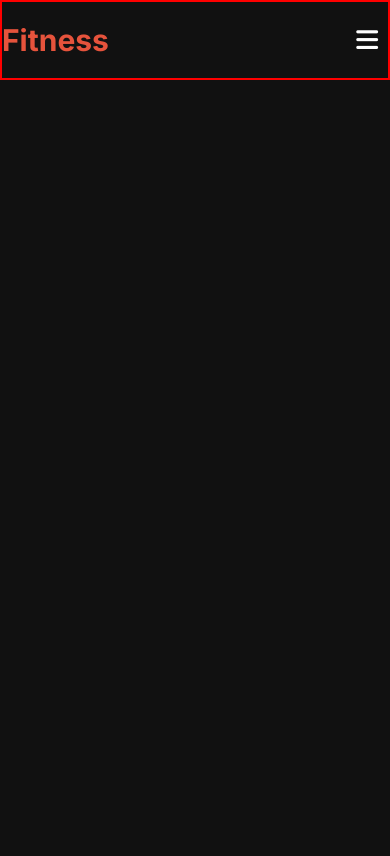
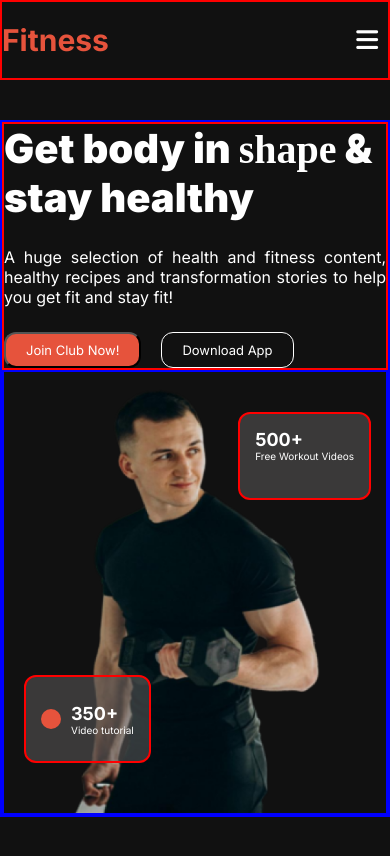
Before and after one commit to sujoy-dam/Versatile-UI, a plain HTML site: page index.html in a window 390 px wide. Drawn offline with Linux system fonts and the light colour scheme; a web font is replaced by a local one.

Commit message:
banner section

```diff
--- a/index.html
+++ b/index.html
@@ -10,6 +10,7 @@
 </head>
 <body>
     <header>
+        <!-- nav section  -->
         <nav class="nav-container">
             <h2 class="fitness-logo">Fitness</h2>
             <ul>
@@ -22,6 +23,31 @@
                 <i class="fa-solid fa-bars"></i>
             </div>
         </nav>
+        <!-- banner section  -->
+        <section class="banner-container">
+            <div class="banner-content">
+                <h1>Get body in <span>shape</span> & stay healthy</h1>
+                <p>A huge selection of health and fitness content, healthy recipes and transformation stories to help you get fit and stay fit!</p>
+                <div class="banner-content-btn">
+                    <button class="btn">Join Club Now!</button>
+                    <button class="download-btn">Download App</button>
+                </div>
+            </div>
+            <div class="banner-img">
+                <img src="images/Images 2.png" alt="">
+                <div class="template1">
+                    <div class="templete1-circle"></div>
+                    <div>
+                        <h1>350+</h1>
+                        <p>Video tutorial</p>
+                    </div>
+                </div>
+                <div class="template2">
+                    <h1>500+</h1>
+                    <p>Free Workout Videos</p>
+                </div>
+            </div>
+        </section>
     </header>
     <main></main>
     <footer></footer>
--- a/styles/responsive.css
+++ b/styles/responsive.css
@@ -9,4 +9,55 @@
         padding: 0px 10px;
         font-size: 25px;
     }
+    /* banner section  */
+    .banner-container{
+        flex-direction: column;
+    }
+    .banner-content{
+        width: 100%;
+    }
+    .banner-content h1{
+        font-size: 40px;
+    }
+    .banner-content p{
+        text-align: justify;
+    }
+    .banner-content-btn{
+        display: flex;
+        /* flex-direction: column; */
+    }
+    .btn, .download-btn{
+        font-size: 13px;
+    }
+    .banner-img{
+        width: 100%;
+    }
+    .banner-img img{
+        width: 80%;
+    }
+    .template1{
+        bottom: 50px;
+        left: 20px;
+    }
+    .template1 h1{
+        font-size: 18px;
+    }
+    .template1 p{
+        font-size: 10px;
+    }
+    .templete1-circle{
+        width: 20px;
+        height: 20px;
+    }
+    .template2{
+        top: 40px;
+        right: 15px;
+    }
+    .template2 h1{
+        font-size: 18px;
+    }
+    .template2 p{
+        font-size: 10px;
+    }
+
 }
--- a/styles/style.css
+++ b/styles/style.css
@@ -1,4 +1,5 @@
 @import url('https://fonts.googleapis.com/css2?family=Inter:wght@100..900&display=swap');
+@import url('https://fonts.cdnfonts.com/css/miami');
 *{
     margin: 0;
     padding: 0;
@@ -6,7 +7,7 @@
     box-sizing: border-box;
 }
 body{
-    background-color: #111111FF
+    background-color: #111111FF;
 }
 /* nav section  */
 .nav-container{
@@ -48,3 +49,77 @@ body{
     color: white;
     font-size: 16px;
 }
+/* banner section  */
+.banner-container{
+    max-width: 1440px;
+    border: 2px solid blue;
+    margin: 40px auto;
+    display: flex;
+    justify-content: space-between;
+    align-items: center;
+}
+.banner-content{
+    color: white;
+    width: 50%;
+    border: 2px solid red;
+}
+.banner-content h1{
+    font-size: 70px;
+    font-weight: 900;
+}
+span{
+    font-family: maiam;
+}
+.banner-content p{
+    margin: 25px 0;
+}
+.download-btn{
+    margin-left: 20px;
+    padding: 8px 20px;
+    border-radius: 12px;
+    color: white;
+    font-size: 16px;
+    background-color:#111111FF;
+    border: 1px solid white;
+}
+.banner-img{
+    width: 50%;
+    padding-right: 50px;
+    display: flex;
+    justify-content: flex-end;
+    color: white;
+    border: 2px solid blue;
+    position: relative;
+}
+.template1{
+    display: flex;
+    /* justify-content: space-between; */
+    gap: 10px;
+    align-items: center;
+    border: 2px solid red;
+    /* width: 20%; */
+    height: 20%;
+    background-color: #5d5c5c8a;
+    border-radius: 12px;
+    padding: 5px 15px;
+    position: absolute;
+    bottom: 80px;
+    left: 250px;
+}
+.templete1-circle{
+    width: 30px;
+    height: 30px;
+    border-radius: 50%;
+    background-color: #E6533C;
+}
+.template2{
+    border: 2px solid red;
+    /* width: 20%; */
+    height: 20%;
+    background-color: #5d5c5c8a;
+    border-radius: 12px;
+    padding: 15px;
+    position: absolute;
+    top: 100px;
+    right: 10px;
+}
```
